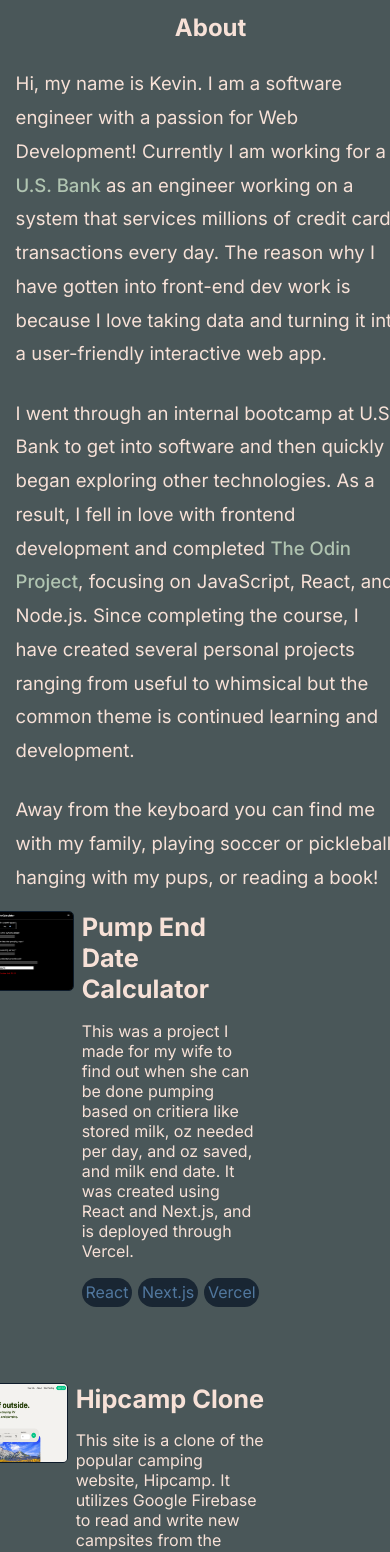
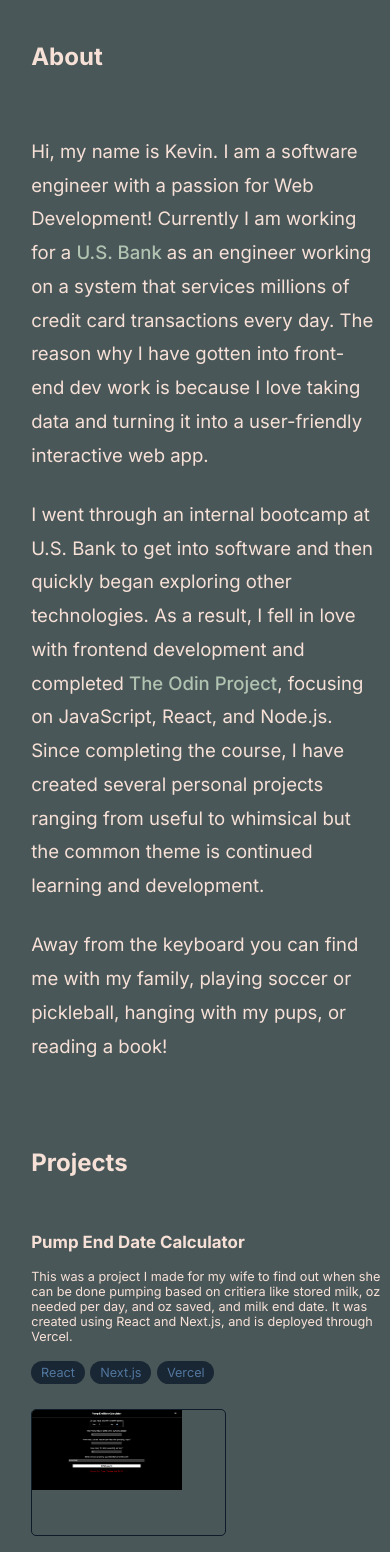
Before and after one commit to khintz34/portfolio-updated, a Next.js app: page / in a window 390 px wide. Shown: the part 380-1932 px from the top of the page. Built offline with nearby package versions, Linux system fonts and the light colour scheme.

Commit message:
mobile basics

```diff
--- a/src/app/page.js
+++ b/src/app/page.js
@@ -10,6 +10,7 @@
 
 // todo create breakpoints to change which section is active... ask Dave avout thiis
 //todo create mobile view
+// todo position sticky on headings
 
 export default function Home() {
   const [aboutSection, setAboutSection] = useState(true);
@@ -46,7 +47,6 @@
     console.log(el);
     let item = el.current;
     console.log(el.current);
-    // el.current.scrollIntoView({ behavior: "smooth", block: "start" });
     item.scrollIntoView({ behavior: "smooth", block: "start" });
   }
 
@@ -66,7 +66,6 @@
             <FaLinkedin className={styles.icon} />
             <FaGithub className={styles.icon} />
           </div>
-          <h2>About</h2>
           <div className={` ${styles.goTos}`}>
             <GoTo
               title="About"
@@ -96,12 +95,15 @@
         </div>
       </div>
       <div className={styles.rightCol}>
+        <h2 className={styles.heading}>About</h2>
         <div ref={aboutRef}>
           <About />
         </div>
+        <h2 className={styles.heading}>Projects</h2>
         <div ref={projectRef}>
           <ProjectContainer />
         </div>
+        <h2 className={styles.heading}>Experience</h2>
         <div ref={expRef}>
           <ExperienceContainer />
         </div>
--- a/src/app/page.module.css
+++ b/src/app/page.module.css
@@ -65,6 +65,10 @@
   margin-left: 40vw;
 }
 
+.heading {
+  display: none;
+}
+
 @media screen and (max-width: 501px) {
   .main {
     flex-direction: column;
@@ -81,11 +85,20 @@
 
   .leftMain {
     width: 100vw;
-    height: 50vh;
+    height: 45vh;
     position: static;
-    align-items: center;
+    align-items: flex-start;
     padding: 0 4vw;
     gap: 3vh;
+    margin-bottom: 5vh;
+  }
+
+  .heading {
+    text-align: left;
+    display: block;
+    position: sticky;
+    top: 0vh;
+    height: 8vh;
   }
 
   .h1 {
@@ -115,13 +128,13 @@
     gap: 1.7vw;
     height: 10vh;
     width: 100vw;
-    padding: 0 4vw;
+    /* padding: 0 4vw; */
   }
 
   /* ! Right Side */
 
   .rightCol {
-    width: 100vw;
-    margin-left: 0vw;
+    width: 92vw;
+    margin-left: 4vw;
   }
 }
--- a/src/components/About/About.module.scss
+++ b/src/components/About/About.module.scss
@@ -1,5 +1,6 @@
 .aboutMain {
   min-height: 90vh;
+  padding: 0 4vw 0 0;
 }
 
 .intro {
@@ -17,3 +18,11 @@
 .link:hover {
   color: var(--blue-light);
 }
+
+@media screen and (max-width: 501px) {
+  .aboutMain {
+    margin-bottom: 10vh;
+    // padding: 0;
+    width: 92vw;
+  }
+}
--- a/src/components/Experience/Experience.js
+++ b/src/components/Experience/Experience.js
@@ -1,7 +1,9 @@
 "use client";
 import Image from "next/image";
-import react from "react";
+import react, { useState, useEffect } from "react";
 import styles from "./Experience.module.scss";
+
+// todo desktop needs fixing
 
 export default function Experience({
   title,
@@ -12,14 +14,52 @@
   dates,
   alt,
 }) {
+  const [mobile, setMobile] = useState(false);
+
+  useEffect(() => {
+    if (window.innerWidth < 600) {
+      setMobile(true);
+    } else {
+      setMobile(false);
+    }
+  }, []);
   return (
     <main className={styles.experienceMain}>
+      {mobile ? (
+        <div className={styles.expMobile}>
+          <div className={styles.topDiv}>
+            <div className={styles.imageContainer}>
+              <Image
+                src={image}
+                width={85}
+                height={85}
+                placeholder="blur"
+                alt={alt}
+                objectFit="fill"
+              />
+              <div className={styles.blank}></div>
+            </div>
+            <div className={styles.topExp}>
+              <div className={styles.info}>
+                <p className={styles.title}>{title}</p>
+                <p className={styles.interpunct}>·</p>
+                <p className={styles.title}>{company}</p>
+              </div>
+              <div className={styles.dates}>{dates}</div>
+            </div>
+          </div>
+          <div className={styles.bottomExp}>
+            <p className={styles.para}>{para}</p>
+          </div>
+        </div>
+      ) : (
+        <div>
           <div className={styles.leftExp}>
             <div className={styles.imageContainer}>
               <Image
                 src={image}
-            width={80}
-            height={80}
+                width={85}
+                height={85}
                 placeholder="blur"
                 alt={alt}
                 objectFit="fill"
@@ -40,6 +80,8 @@
               <p className={styles.para}>{para}</p>
             </div>
           </div>
+        </div>
+      )}
     </main>
   );
 }
--- a/src/components/Experience/Experience.module.scss
+++ b/src/components/Experience/Experience.module.scss
@@ -95,3 +95,50 @@
   font-size: 2.2vh;
   padding-top: 1vh;
 }
+
+@media screen and (max-width: 501px) {
+  .experienceMain {
+    width: 92vw;
+    padding: 2vh 0;
+  }
+
+  .leftExp {
+    width: 25vw;
+    align-items: flex-end;
+  }
+
+  .expMobile {
+    display: flex;
+    flex-direction: column;
+  }
+
+  .topDiv {
+    display: flex;
+    flex-direction: row;
+    margin-bottom: 2vh;
+  }
+
+  .topExp {
+    flex-direction: column;
+    padding-left: 3vw;
+  }
+
+  .interpunct {
+    display: none;
+  }
+
+  .info {
+    flex-direction: column;
+  }
+
+  .para {
+    width: 92vw;
+    padding: 0 4vw 0 0;
+    font-size: 1.5vh;
+  }
+
+  .title,
+  .dates {
+    font-size: 2vh;
+  }
+}
--- a/src/components/Project/Project.js
+++ b/src/components/Project/Project.js
@@ -15,6 +15,8 @@
           height={80}
           alt={alt}
           objectFit="cover"
+          // sizes="(max-width: 501px) 40vw, 10vw"
+          // fill
         />
       </div>
       <div className={styles.projectInfo}>
--- a/src/components/Project/Project.module.scss
+++ b/src/components/Project/Project.module.scss
@@ -63,3 +63,33 @@
   color: var(--blue-light);
   opacity: 0.8;
 }
+
+@media screen and (max-width: 501px) {
+  .projectMain {
+    width: 92vw;
+    flex-direction: column-reverse;
+    padding: 2vh 0;
+  }
+
+  .imageBorder {
+    border: 1.5px solid var(--blue-dark);
+    height: 15vh;
+    max-height: 20vh;
+    max-width: 50vw;
+    overflow: hidden;
+    margin-top: 2vh;
+  }
+
+  .about {
+    font-size: 1.5vh;
+  }
+
+  .h4 {
+    font-size: 2vh;
+  }
+
+  .tech {
+    padding: 0.5vh 2.5vw;
+    font-size: 1.5vh;
+  }
+}
--- a/src/components/ProjectContainer/ProjectContainer.module.scss
+++ b/src/components/ProjectContainer/ProjectContainer.module.scss
@@ -21,3 +21,9 @@
     cursor: pointer;
   }
 }
+
+@media screen and (max-width: 501px) {
+  .projectContainer {
+    width: 92vw;
+  }
+}
```
Lines whose indentation alone changed are shown as unchanged.
